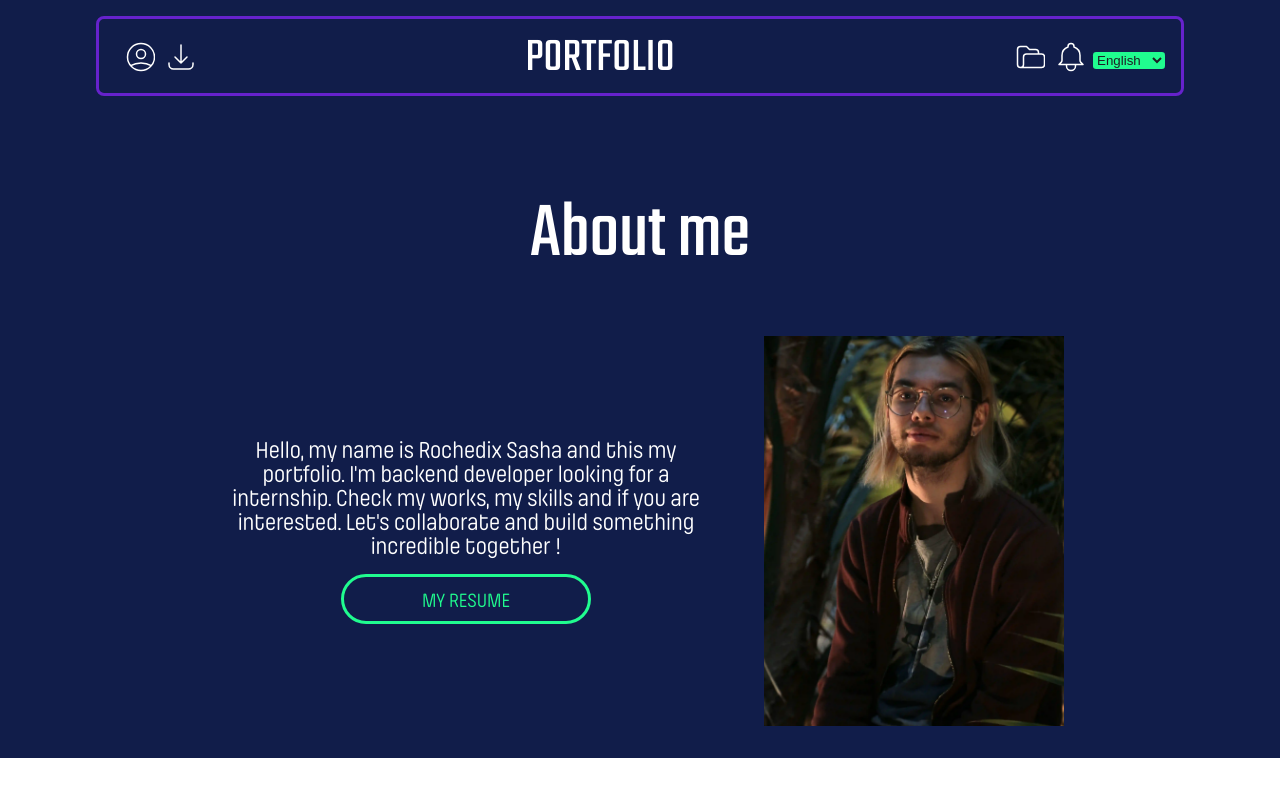
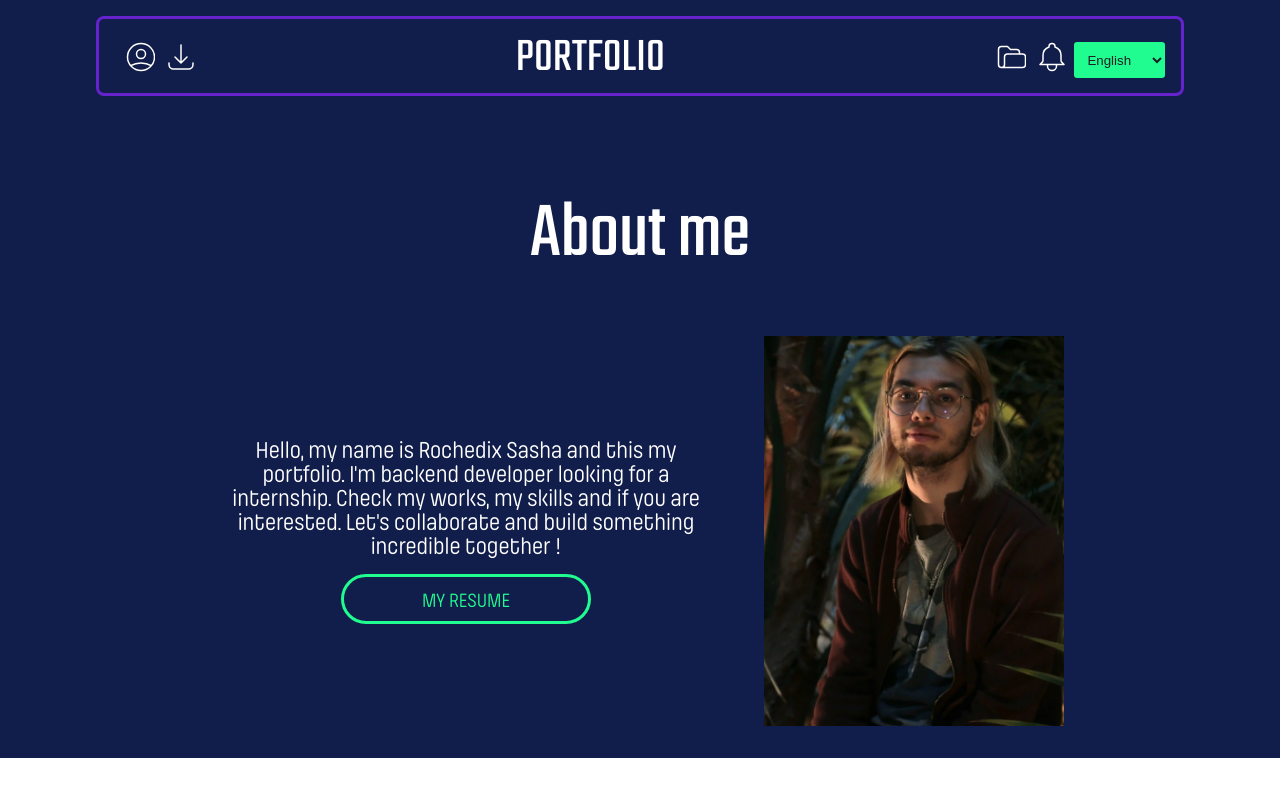
Before and after one commit to sasha4w/Portfolio-alternance, a website built with Vite: page index.html in a window 1280 px wide. Shown: the top 787 px of the page. Built offline with nearby package versions, Linux system fonts and the light colour scheme.

Commit message:
correction largeur btn language

```diff
--- a/assets/styles/header.scss
+++ b/assets/styles/header.scss
@@ -98,6 +98,7 @@ header {
   background-color: var(--action-color);
   border: none;
   border-radius: 0.2rem;
+  padding: 0.6rem;
 }
 h1{
   font-size: 2rem;
```
